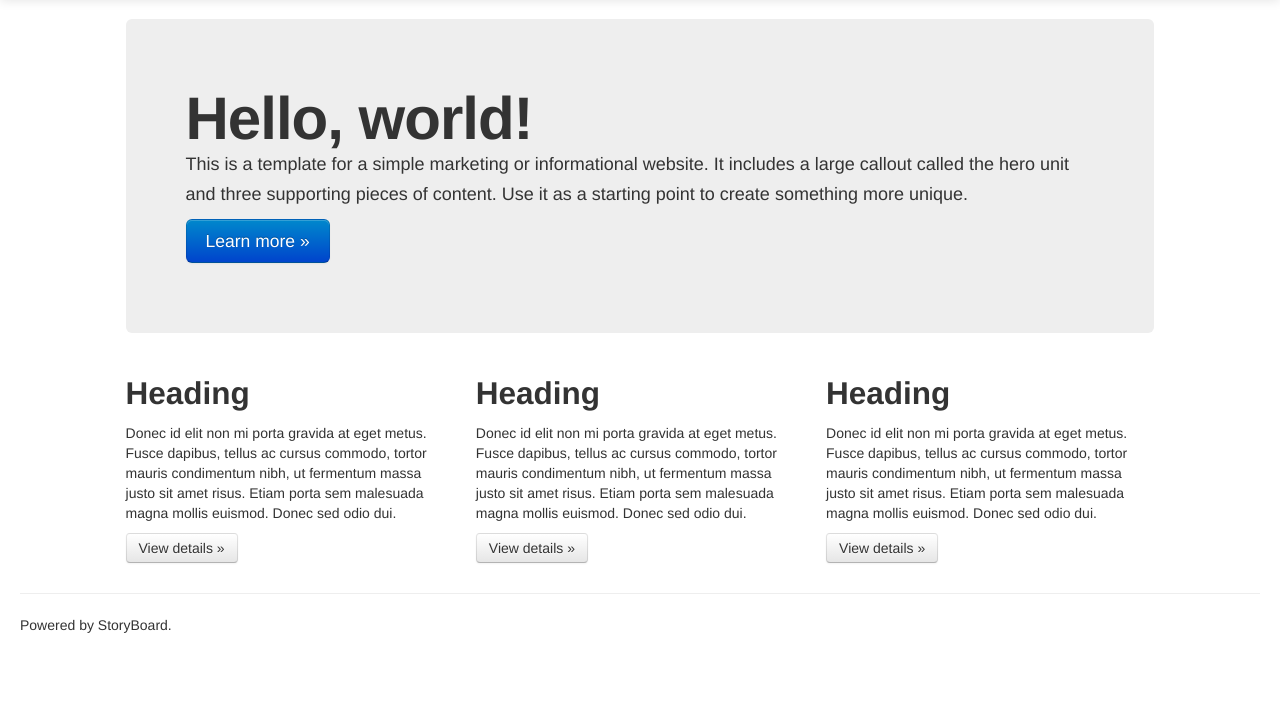
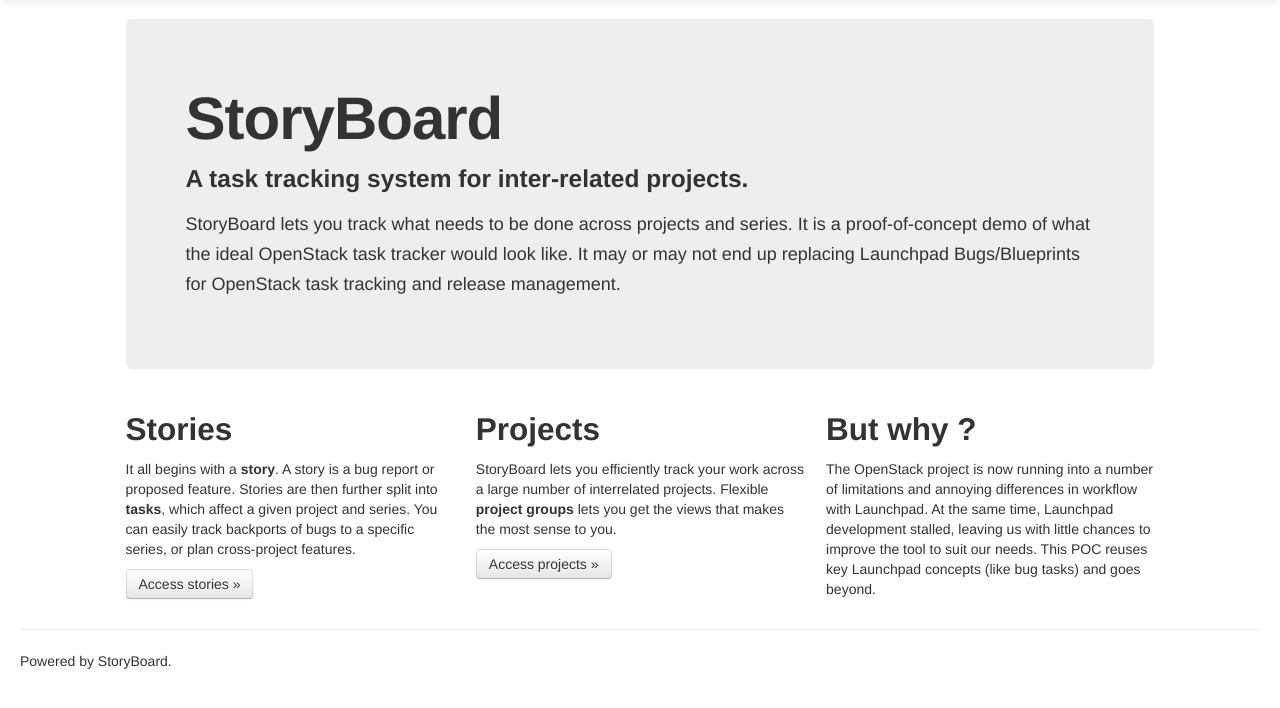
Before and after one commit to openstack-infra/storyboard, a Django app: page / in a window 1280 px wide. Shown: the part 41-749 px from the top of the page. Run offline with Django 3.2, Linux system fonts and the light colour scheme.

Commit message:
Populate welcome page with exciting info

```diff
--- a/about/templates/about.welcome.html
+++ b/about/templates/about.welcome.html
@@ -1,25 +1,24 @@
 {% extends "about.base.html" %}
 {% block content %}
     <div class="hero-unit">
-      <h1>Hello, world!</h1>
-      <p>This is a template for a simple marketing or informational website. It includes a large callout called the hero unit and three supporting pieces of content. Use it as a starting point to create something more unique.</p>
-      <p><a href="#" class="btn btn-primary btn-large">Learn more &raquo;</a></p>
+      <h1>StoryBoard</h1>
+      <h3>A task tracking system for inter-related projects.</h3>
+      <p>StoryBoard lets you track what needs to be done across projects and series. It is a proof-of-concept demo of what the ideal OpenStack task tracker would look like. It may or may not end up replacing Launchpad Bugs/Blueprints for OpenStack task tracking and release management.</p>
     </div>
     <div class="row-fluid">
       <div class="span4">
-        <h2>Heading</h2>
-        <p>Donec id elit non mi porta gravida at eget metus. Fusce dapibus, tellus ac cursus commodo, tortor mauris condimentum nibh, ut fermentum massa justo sit amet risus. Etiam porta sem malesuada magna mollis euismod. Donec sed odio dui. </p>
-        <p><a class="btn" href="#">View details &raquo;</a></p>
+        <h2>Stories</h2>
+        <p>It all begins with a <strong>story</strong>. A story is a bug report or proposed feature. Stories are then further split into <strong>tasks</strong>, which affect a given project and series. You can easily track backports of bugs to a specific series, or plan cross-project features.</p>
+        <p><a class="btn" href="/story">Access stories &raquo;</a></p>
       </div><!--/span-->
       <div class="span4">
-        <h2>Heading</h2>
-        <p>Donec id elit non mi porta gravida at eget metus. Fusce dapibus, tellus ac cursus commodo, tortor mauris condimentum nibh, ut fermentum massa justo sit amet risus. Etiam porta sem malesuada magna mollis euismod. Donec sed odio dui. </p>
-        <p><a class="btn" href="#">View details &raquo;</a></p>
+        <h2>Projects</h2>
+        <p>StoryBoard lets you efficiently track your work across a large number of interrelated projects. Flexible <strong>project groups</strong> lets you get the views that makes the most sense to you.</p>
+        <p><a class="btn" href="/project">Access projects &raquo;</a></p>
       </div><!--/span-->
       <div class="span4">
-        <h2>Heading</h2>
-        <p>Donec id elit non mi porta gravida at eget metus. Fusce dapibus, tellus ac cursus commodo, tortor mauris condimentum nibh, ut fermentum massa justo sit amet risus. Etiam porta sem malesuada magna mollis euismod. Donec sed odio dui. </p>
-        <p><a class="btn" href="#">View details &raquo;</a></p>
+        <h2>But why ?</h2>
+        <p>The OpenStack project is now running into a number of limitations and annoying differences in workflow with Launchpad. At the same time, Launchpad development stalled, leaving us with little chances to improve the tool to suit our needs. This POC reuses key Launchpad concepts (like bug tasks) and goes beyond.</p>
       </div><!--/span-->
     </div><!--/row-->
 {% endblock %}
```
